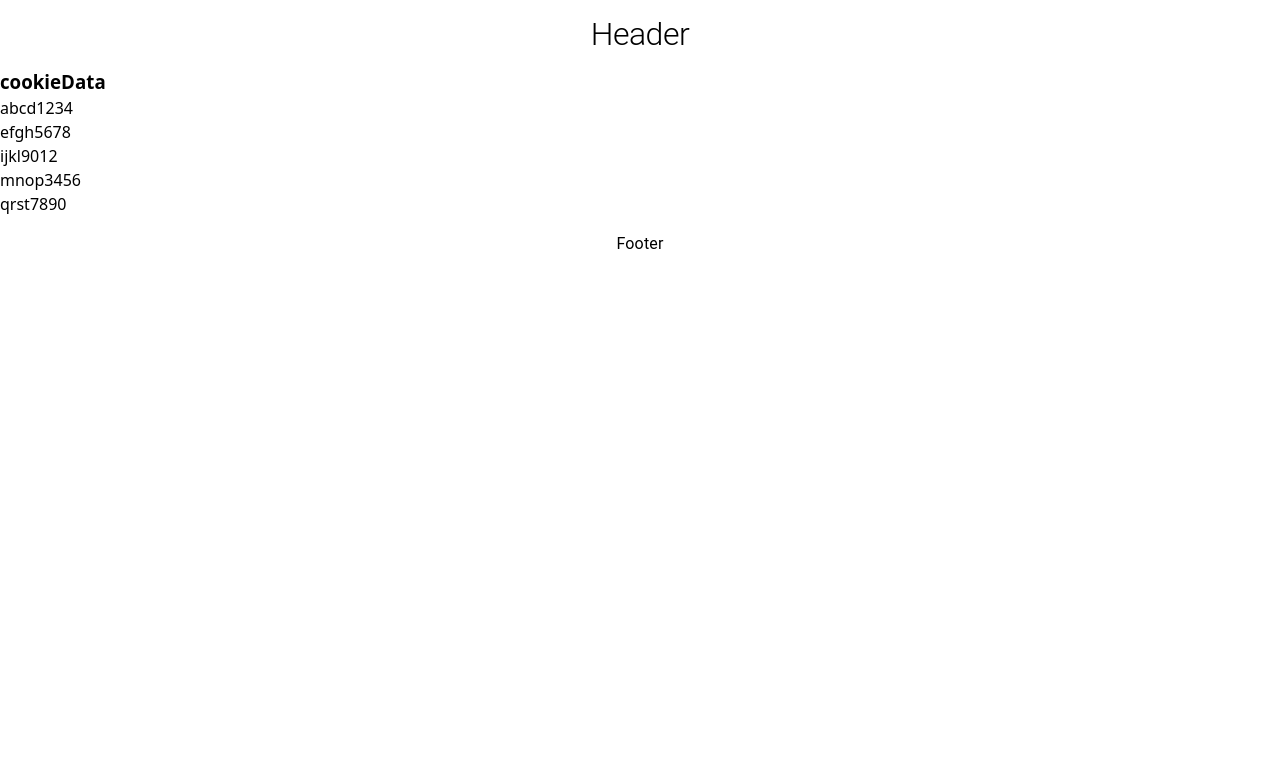
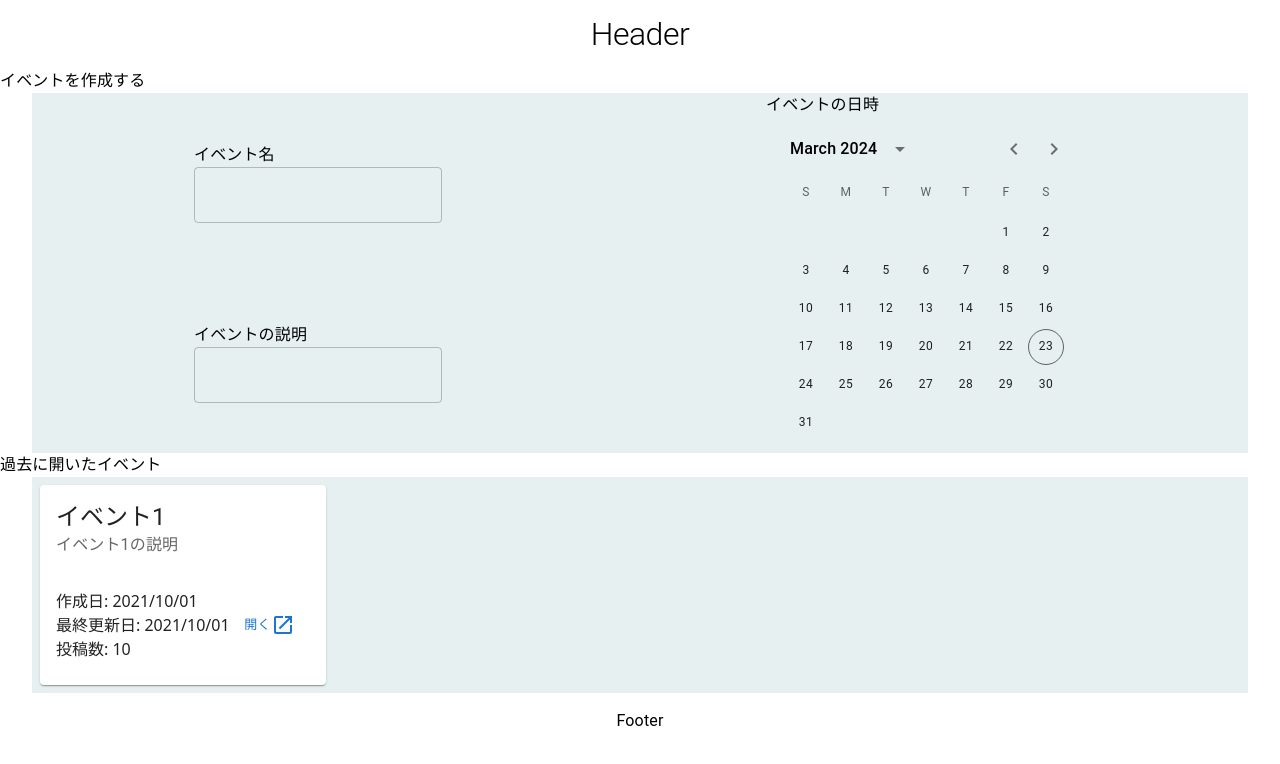
Before and after one commit to mitchi-0719/Syncro, a React (Vite) app: page / in a window 1280 px wide. Shown: the top 764 px of the page. Built offline with nearby package versions, Linux system fonts and the light colour scheme.

Commit message:
[add] トップページ作成

```diff
--- a/package.json
+++ b/package.json
@@ -14,6 +14,8 @@
     "@emotion/styled": "^11.11.0",
     "@mui/icons-material": "^5.15.9",
     "@mui/material": "^5.15.9",
+    "@mui/x-date-pickers": "^7.0.0",
+    "dayjs": "^1.11.10",
     "firebase": "^10.9.0",
     "react": "^18.2.0",
     "react-dom": "^18.2.0",
--- /dev/null
+++ b/src/components/Top/EventCreator.tsx
@@ -0,0 +1,23 @@
+import { Box, TextField, Typography } from "@mui/material";
+import { DateCalendar } from "@mui/x-date-pickers";
+
+export const EventCreator = () => {
+  return (
+    <Box display="flex" justifyContent="space-around" mx="auto" p="1" bgcolor="#e6f0f0" width="95vw">
+      <Box display="flex" flexDirection="column" justifyContent="space-around">
+        <Box>
+          <Typography>イベント名</Typography>
+          <TextField />
+        </Box>
+        <Box>
+          <Typography>イベントの説明</Typography>
+          <TextField />
+        </Box>
+      </Box>
+      <Box>
+        <Typography>イベントの日時</Typography>
+        <DateCalendar />
+      </Box>
+    </Box>
+  );
+};
--- /dev/null
+++ b/src/components/common/EventBoard.tsx
@@ -0,0 +1,16 @@
+import { Box } from "@mui/material";
+import { EventCard } from "./EventCard";
+
+export const EventBoard = () => {
+  return (
+    <Box display="flex" mx="auto" bgcolor="#e6f0f0" width="95vw">
+      <EventCard
+        title="イベント1"
+        description="イベント1の説明"
+        createDate="2021/10/01"
+        lastUpdateDate="2021/10/01"
+        writeCount={10}
+      />
+    </Box>
+  );
+};
--- /dev/null
+++ b/src/components/common/EventCard.tsx
@@ -0,0 +1,54 @@
+import { Delete, OpenInNew } from "@mui/icons-material";
+import {
+  Box,
+  Button,
+  Card,
+  CardActions,
+  CardContent,
+  CardHeader,
+} from "@mui/material";
+
+type EventCardProp = {
+  title: string;
+  description: string;
+  createDate: string;
+  lastUpdateDate: string;
+  writeCount: number;
+  isAdmin?: boolean;
+};
+
+export const EventCard = ({
+  title,
+  description,
+  createDate,
+  lastUpdateDate,
+  writeCount,
+  isAdmin,
+}: EventCardProp) => {
+  return (
+    <Card sx={{ m: 1 }}>
+      <CardHeader title={title} subheader={description} />
+      <CardContent>
+        <Box display="flex" justifyContent="space-between">
+          <Box>
+            <Box>作成日: {createDate}</Box>
+            <Box>最終更新日: {lastUpdateDate}</Box>
+            <Box>投稿数: {writeCount}</Box>
+          </Box>
+          <CardActions>
+            <Button size="small" color="primary">
+              開く
+              <OpenInNew />
+            </Button>
+            {isAdmin && (
+              <Button size="small" color="primary">
+                削除
+                <Delete />
+              </Button>
+            )}
+          </CardActions>
+        </Box>
+      </CardContent>
+    </Card>
+  );
+};
--- a/src/pages/Top.tsx
+++ b/src/pages/Top.tsx
@@ -1,28 +1,31 @@
-import { useEffect, useState } from "react";
+import { Box, Typography } from "@mui/material";
+import { EventCreator } from "../components/Top/EventCreator";
+import { EventBoard } from "../components/common/EventBoard";
+// import { useEffect, useState } from "react";
 
 export const Top = () => {
-  const [cookieData, setCookieData] = useState<string[]>([]);
+  // const [cookieData, setCookieData] = useState<string[]>([]);
 
-  // dummy処理 最終的には消す
-  useEffect(() => {
-    (async () => {
-      fetch("dummy/dummyCookieData.json")
-        .then((res) => res.json())
-        .then((data) => {
-          setCookieData(data["dummyCookies"]);
-        })
-        .catch((err) => {
-          console.error(err);
-        });
-    })();
-  }, []);
+  // // dummy処理 最終的には消す
+  // useEffect(() => {
+  //   (async () => {
+  //     fetch("dummy/dummyCookieData.json")
+  //       .then((res) => res.json())
+  //       .then((data) => {
+  //         setCookieData(data["dummyCookies"]);
+  //       })
+  //       .catch((err) => {
+  //         console.error(err);
+  //       });
+  //   })();
+  // }, []);
 
   return (
-    <div>
-      <h3>cookieData</h3>
-      {cookieData.map((cookie) => {
-        return <div key={cookie}>{cookie}</div>;
-      })}
-    </div>
+    <Box>
+      <Typography>イベントを作成する</Typography>
+      <EventCreator />
+      <Typography>過去に開いたイベント</Typography>
+      <EventBoard />
+    </Box>
   );
 };
```
Also changed, not shown: src/App.tsx (+6 -4 lines), src/components/common/Footer.tsx (renamed from src/common/Footer.tsx), src/components/common/Header.tsx (renamed from src/common/Header.tsx), 1 other file (tests, documents, lock files or other folders).
